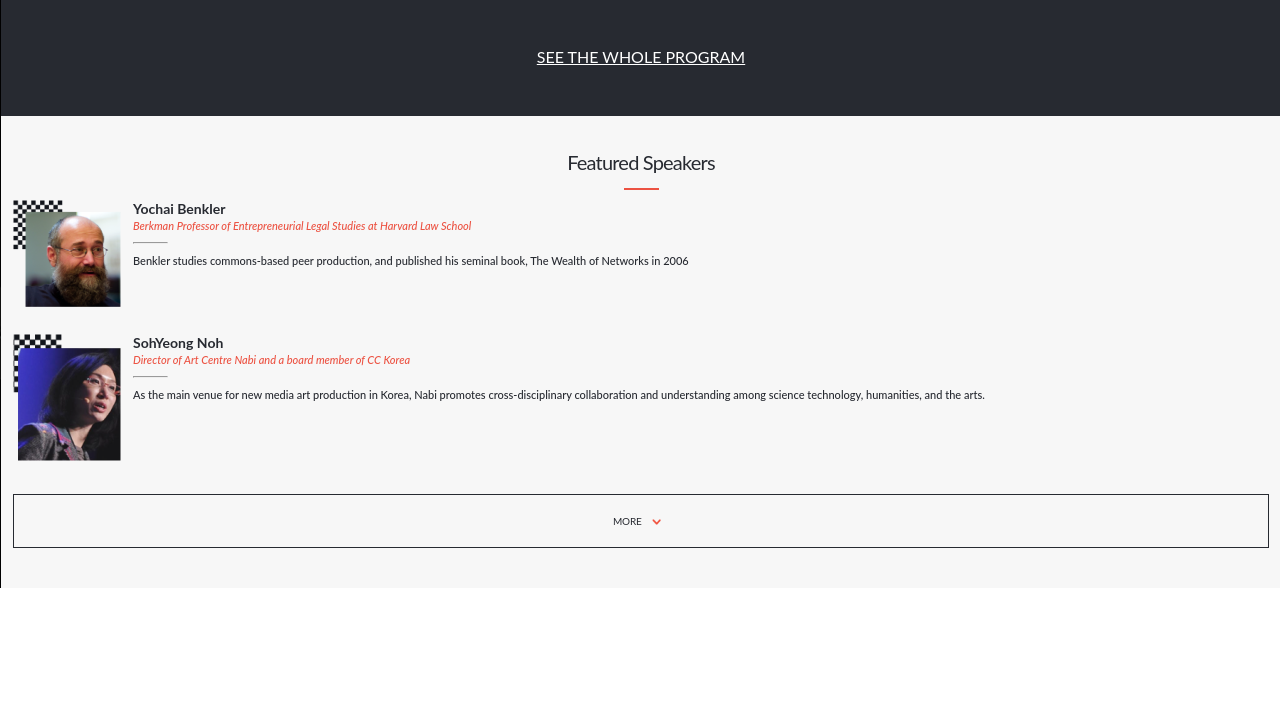
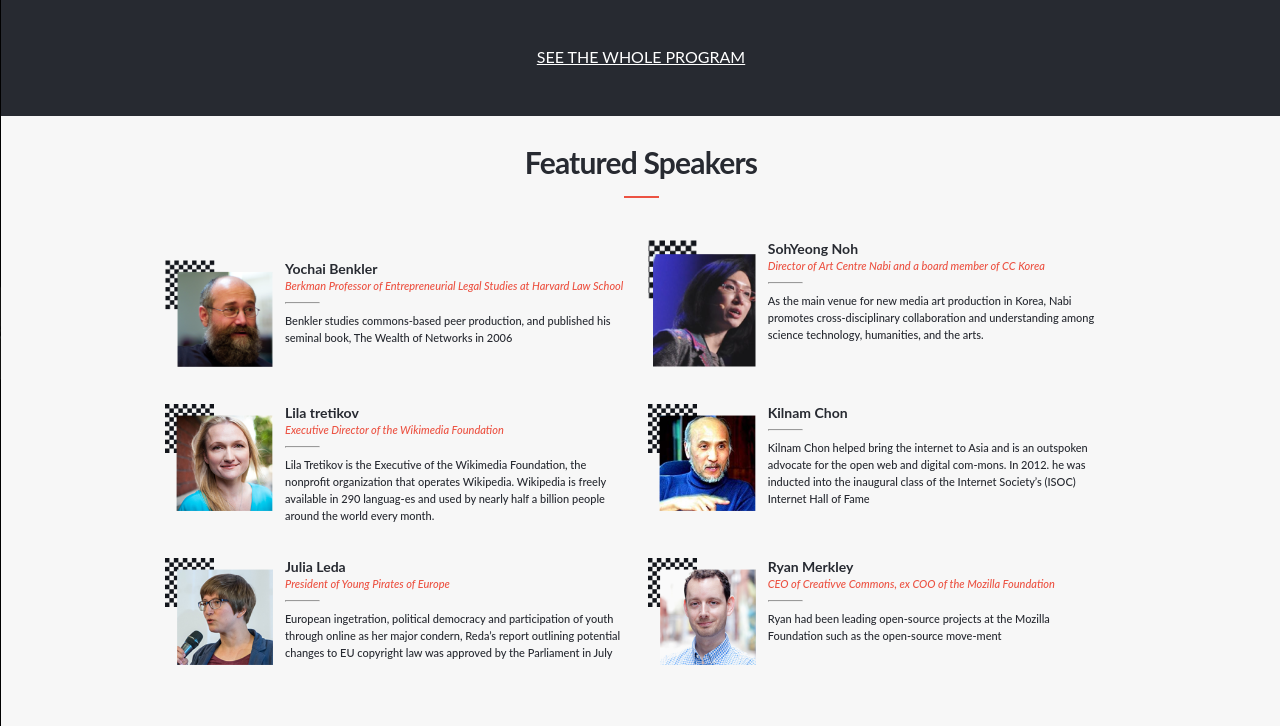
Before and after one commit to wacoo/DEF-CON_Summit, a website: page index2.html in a window 1280 px wide. Shown: the part 939-1665 px from the top of the page. Before the commit the page ends 1527 px from the top, so only its background shows below. Drawn offline with Linux system fonts and the light colour scheme; files whose address does not match are found by name; a web font is replaced by a local one.

Commit message:
Add desktop version speakers section done

```diff
--- a/static/css/main.scss
+++ b/static/css/main.scss
@@ -303,6 +303,7 @@
 
   &>h2 {
     color: $black-text-color;
+    @include lato-font($h3-text-desk, 700, $black-text-color);
   }
 
   & .feature_card {
@@ -600,4 +601,29 @@
       color: $white-color;
     }
   }
+
+  .s_featured_speakers {
+    display: flex;
+    flex-direction: column;
+    justify-content: center;
+    align-items: center;
+    & .feature_card {
+      max-width: 47%;
+      display: inline-flex;
+      justify-content: center;
+      margin: 10px 12px 24px 12px;
+
+      //outline: $outline-red;
+    }
+
+    & .wrapper {
+      width: 80%;
+      padding: 24px;
+      //outline: $outline-blue;
+    }
+
+    & .btn_more {
+      display: none;
+    }
+  }
 }
--- a/static/js/speakers.js
+++ b/static/js/speakers.js
@@ -51,6 +51,20 @@
     else {
         count = 2;
         populateFutureSpeakers(count);
+        moreButtonListener();
+    }
+});
+
+
+window.addEventListener("load", function () {
+    let width = window.matchMedia("(min-width: 768px)");
+    if (window.matchMedia("(min-width: 768px)").matches) {
+        count = data.length;
+        populateFutureSpeakers(count);
+    }
+    else {
+        count = 2;
+        populateFutureSpeakers(count);
     }
 });
 
@@ -58,6 +72,9 @@
     const title = `<h2>Featured Speakers</h2>
     <hr class="line">`;
     parent.innerHTML = title;
+
+    let wrapper = `<div class="wrapper">`;
+
     for (let i = 0; i < count; i += 1) {
         let speaker = `<div class="feature_card">
             <div class="icon">
@@ -70,8 +87,12 @@
                 <p class="description">${data[i].description}</p>
             </div>
         </div>`;
-        parent.innerHTML = parent.innerHTML + speaker;
+        wrapper = wrapper + speaker;
     }
+
+    wrapper = wrapper + '</div>';
+    parent.innerHTML = parent.innerHTML  + wrapper;
+
     if (count === 2) {
         const btn = `<div class="btn_more" id="btn_more">
                 <a href="#">MORE <img src="static/images/arrow_down 1.png" alt=""></a>
@@ -81,9 +102,12 @@
 }
 populateFutureSpeakers(2);
 
+function moreButtonListener() {
     const more = document.getElementById('btn_more');
     more.addEventListener('click', (event) => {
         event.preventDefault();
         count = data.length;
         populateFutureSpeakers(count);
-})
+    });
+}
+moreButtonListener();
```
Also changed, not shown: static/css/main.css, 1 other file. Lines whose indentation alone changed are shown as unchanged.
